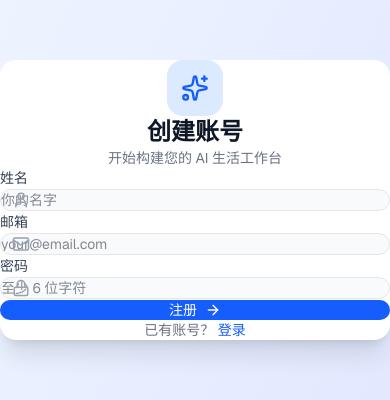
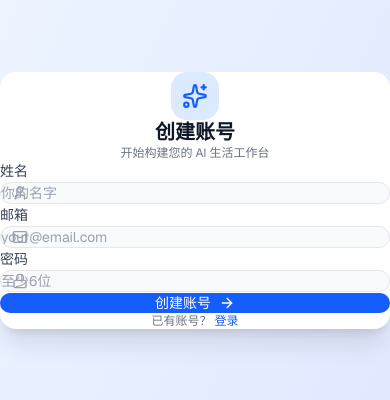
Before and after one commit to benz926-cloud/life-work-hub, a Next.js app: page /auth/signup in a window 390 px wide. Shown: the part 222-622 px from the top of the page. Built offline with nearby package versions, Linux system fonts and the light colour scheme; no server answers.

Commit message:
fix: login redirect after success; polish auth form UI (Suspense wrapper, min-h-dvh, responsive spacing)

```diff
--- a/src/app/auth/login/page.tsx
+++ b/src/app/auth/login/page.tsx
@@ -1,7 +1,19 @@
 "use client";
 
+import { Suspense } from "react";
 import { AuthForm } from "@/components/auth/AuthForm";
+import { Loader2 } from "lucide-react";
 
 export default function LoginPage() {
-  return <AuthForm mode="login" />;
+  return (
+    <Suspense
+      fallback={
+        <div className="min-h-screen flex items-center justify-center">
+          <Loader2 className="animate-spin text-blue-500" size={32} />
+        </div>
+      }
+    >
+      <AuthForm mode="login" />
+    </Suspense>
+  );
 }
--- a/src/app/auth/signup/page.tsx
+++ b/src/app/auth/signup/page.tsx
@@ -1,7 +1,19 @@
 "use client";
 
+import { Suspense } from "react";
 import { AuthForm } from "@/components/auth/AuthForm";
+import { Loader2 } from "lucide-react";
 
 export default function SignupPage() {
-  return <AuthForm mode="signup" />;
+  return (
+    <Suspense
+      fallback={
+        <div className="min-h-screen flex items-center justify-center">
+          <Loader2 className="animate-spin text-blue-500" size={32} />
+        </div>
+      }
+    >
+      <AuthForm mode="signup" />
+    </Suspense>
+  );
 }
--- a/src/components/auth/AuthForm.tsx
+++ b/src/components/auth/AuthForm.tsx
@@ -1,6 +1,7 @@
 "use client";
 
 import React, { useState } from "react";
+import { useRouter, useSearchParams } from "next/navigation";
 import { useAuth } from "@/lib/auth/AuthContext";
 import { Mail, Lock, User, ArrowRight, Loader2, Sparkles } from "lucide-react";
 
@@ -10,6 +11,8 @@ interface AuthFormProps {
 
 export function AuthForm({ mode }: AuthFormProps) {
   const { signIn, signUp, supabaseReady } = useAuth();
+  const router = useRouter();
+  const searchParams = useSearchParams();
   const [email, setEmail] = useState("");
   const [password, setPassword] = useState("");
   const [name, setName] = useState("");
@@ -31,10 +34,17 @@ export function AuthForm({ mode }: AuthFormProps) {
 
     if (result.error) {
       setError(result.error);
-    } else if (mode === "signup") {
-      setSuccess("Check your email for the confirmation link!");
+      return;
     }
-    // Login success → redirect happens in middleware
+
+    if (mode === "signup") {
+      setSuccess("注册成功！请查看邮箱中的确认链接完成验证。");
+      return;
+    }
+
+    // Login success → redirect to dashboard
+    const next = searchParams.get("next") ?? "/";
+    router.push(next);
   };
 
   if (!supabaseReady) {
@@ -56,49 +66,49 @@ export function AuthForm({ mode }: AuthFormProps) {
   }
 
   return (
-    <div className="min-h-screen flex items-center justify-center bg-gradient-to-br from-blue-50 to-indigo-100 dark:from-gray-900 dark:to-gray-800 p-4">
-      <div className="bg-white dark:bg-gray-800 rounded-2xl shadow-xl p-8 max-w-md w-full">
+    <div className="min-h-dvh flex items-center justify-center bg-gradient-to-br from-blue-50 to-indigo-100 dark:from-gray-900 dark:to-gray-800 p-4 sm:p-6 pb-24">
+      <div className="bg-white dark:bg-gray-800 rounded-2xl shadow-xl p-6 sm:p-8 max-w-md w-full">
         {/* Header */}
-        <div className="text-center mb-8">
-          <div className="inline-flex items-center justify-center w-14 h-14 bg-blue-100 dark:bg-blue-900/30 rounded-2xl mb-4">
-            <Sparkles className="text-blue-600 dark:text-blue-400" size={28} />
+        <div className="text-center mb-6 sm:mb-8">
+          <div className="inline-flex items-center justify-center w-12 h-12 sm:w-14 sm:h-14 bg-blue-100 dark:bg-blue-900/30 rounded-2xl mb-3 sm:mb-4">
+            <Sparkles className="text-blue-600 dark:text-blue-400" size={26} />
           </div>
-          <h1 className="text-2xl font-bold text-gray-900 dark:text-white">
+          <h1 className="text-xl sm:text-2xl font-bold text-gray-900 dark:text-white leading-tight">
             {mode === "login" ? "欢迎回来" : "创建账号"}
           </h1>
-          <p className="mt-1 text-sm text-gray-500 dark:text-gray-400">
+          <p className="mt-1 text-xs sm:text-sm text-gray-500 dark:text-gray-400">
             {mode === "login" ? "登录您的 Life Work Hub" : "开始构建您的 AI 生活工作台"}
           </p>
         </div>
 
         {/* Error / Success */}
         {error && (
-          <div className="mb-4 p-3 bg-red-50 dark:bg-red-900/20 border border-red-200 dark:border-red-800 rounded-lg text-sm text-red-700 dark:text-red-400">
+          <div className="mb-4 p-2.5 bg-red-50 dark:bg-red-900/20 border border-red-200 dark:border-red-800 rounded-lg text-xs sm:text-sm text-red-700 dark:text-red-400 break-words">
             {error}
           </div>
         )}
         {success && (
-          <div className="mb-4 p-3 bg-green-50 dark:bg-green-900/20 border border-green-200 dark:border-green-800 rounded-lg text-sm text-green-700 dark:text-green-400">
+          <div className="mb-4 p-2.5 bg-green-50 dark:bg-green-900/20 border border-green-200 dark:border-green-800 rounded-lg text-xs sm:text-sm text-green-700 dark:text-green-400 break-words">
             {success}
           </div>
         )}
 
         {/* Form */}
-        <form onSubmit={handleSubmit} className="space-y-4">
+        <form onSubmit={handleSubmit} className="space-y-3.5">
           {mode === "signup" && (
             <div>
               <label className="block text-sm font-medium text-gray-700 dark:text-gray-300 mb-1.5">
                 姓名
               </label>
               <div className="relative">
-                <User className="absolute left-3 top-1/2 -translate-y-1/2 text-gray-400" size={18} />
+                <User className="absolute left-3 top-1/2 -translate-y-1/2 text-gray-400 shrink-0" size={16} />
                 <input
                   type="text"
                   value={name}
                   onChange={(e) => setName(e.target.value)}
                   placeholder="你的名字"
                   required
-                  className="w-full pl-10 pr-4 py-2.5 bg-gray-50 dark:bg-gray-700 border border-gray-200 dark:border-gray-600 rounded-xl text-sm focus:outline-none focus:ring-2 focus:ring-blue-500 dark:text-white"
+                  className="w-full pl-9 pr-3 py-2.5 bg-gray-50 dark:bg-gray-700 border border-gray-200 dark:border-gray-600 rounded-xl text-sm focus:outline-none focus:ring-2 focus:ring-blue-500 focus:border-transparent dark:text-white placeholder:text-gray-400"
                 />
               </div>
             </div>
@@ -109,14 +119,14 @@ export function AuthForm({ mode }: AuthFormProps) {
               邮箱
             </label>
             <div className="relative">
-              <Mail className="absolute left-3 top-1/2 -translate-y-1/2 text-gray-400" size={18} />
+              <Mail className="absolute left-3 top-1/2 -translate-y-1/2 text-gray-400 shrink-0" size={16} />
               <input
                 type="email"
                 value={email}
                 onChange={(e) => setEmail(e.target.value)}
                 placeholder="your@email.com"
                 required
-                className="w-full pl-10 pr-4 py-2.5 bg-gray-50 dark:bg-gray-700 border border-gray-200 dark:border-gray-600 rounded-xl text-sm focus:outline-none focus:ring-2 focus:ring-blue-500 dark:text-white"
+                className="w-full pl-9 pr-3 py-2.5 bg-gray-50 dark:bg-gray-700 border border-gray-200 dark:border-gray-600 rounded-xl text-sm focus:outline-none focus:ring-2 focus:ring-blue-500 focus:border-transparent dark:text-white placeholder:text-gray-400"
               />
             </div>
           </div>
@@ -126,19 +136,20 @@ export function AuthForm({ mode }: AuthFormProps) {
               密码
             </label>
             <div className="relative">
-              <Lock className="absolute left-3 top-1/2 -translate-y-1/2 text-gray-400" size={18} />
+              <Lock className="absolute left-3 top-1/2 -translate-y-1/2 text-gray-400 shrink-0" size={16} />
               <input
                 type="password"
                 value={password}
                 onChange={(e) => setPassword(e.target.value)}
-                placeholder="至少 6 位字符"
+                placeholder="至少6位"
                 minLength={6}
                 required
-                className="w-full pl-10 pr-4 py-2.5 bg-gray-50 dark:bg-gray-700 border border-gray-200 dark:border-gray-600 rounded-xl text-sm focus:outline-none focus:ring-2 focus:ring-blue-500 dark:text-white"
+                className="w-full pl-9 pr-3 py-2.5 bg-gray-50 dark:bg-gray-700 border border-gray-200 dark:border-gray-600 rounded-xl text-sm focus:outline-none focus:ring-2 focus:ring-blue-500 focus:border-transparent dark:text-white placeholder:text-gray-400"
               />
             </div>
           </div>
 
+          <div className="pt-1">
             <button
               type="submit"
               disabled={loading}
@@ -148,15 +159,16 @@ export function AuthForm({ mode }: AuthFormProps) {
                 <Loader2 className="animate-spin" size={18} />
               ) : (
                 <>
-                {mode === "login" ? "登录" : "注册"}
+                  {mode === "login" ? "登录" : "创建账号"}
                   <ArrowRight size={16} />
                 </>
               )}
             </button>
+          </div>
         </form>
 
         {/* Toggle mode */}
-        <p className="mt-6 text-center text-sm text-gray-500 dark:text-gray-400">
+        <p className="mt-5 text-center text-xs sm:text-sm text-gray-500 dark:text-gray-400">
           {mode === "login" ? (
             <>
               还没有账号？{" "}
```
Lines whose indentation alone changed are shown as unchanged.
